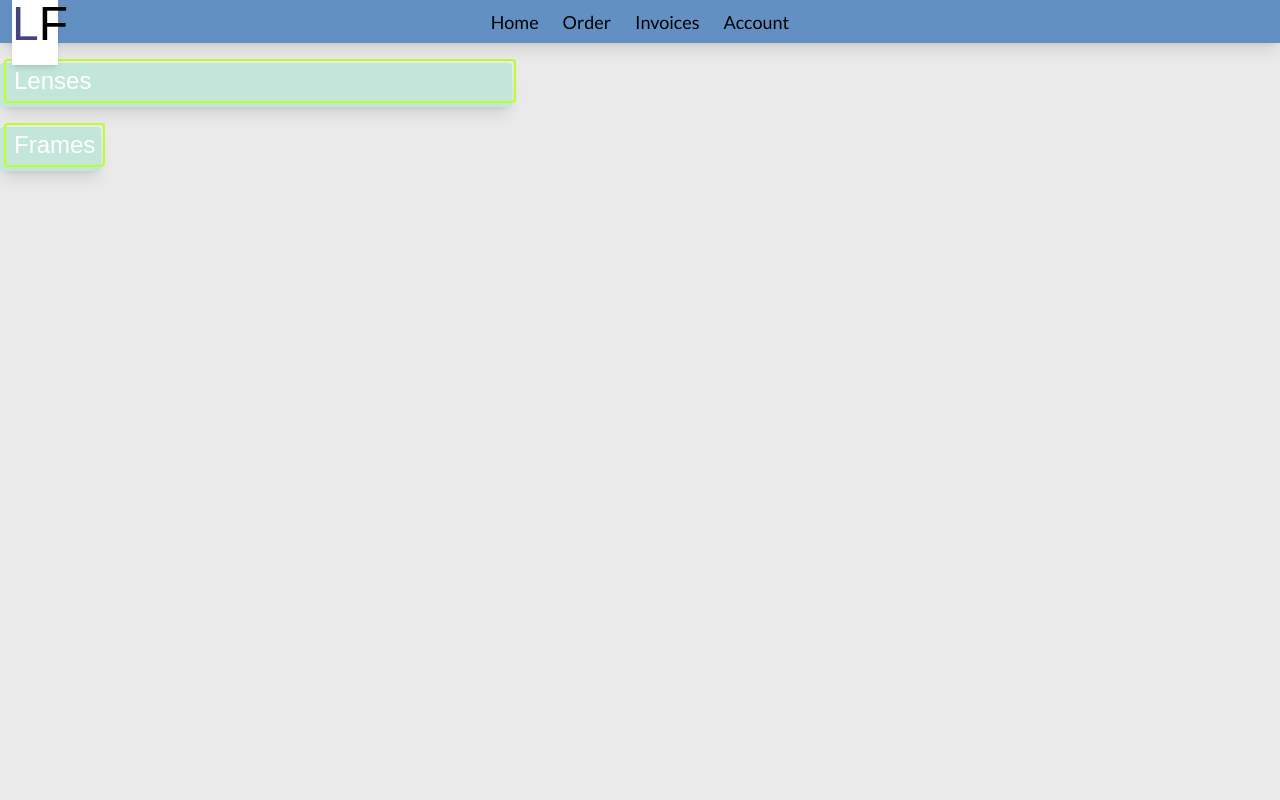
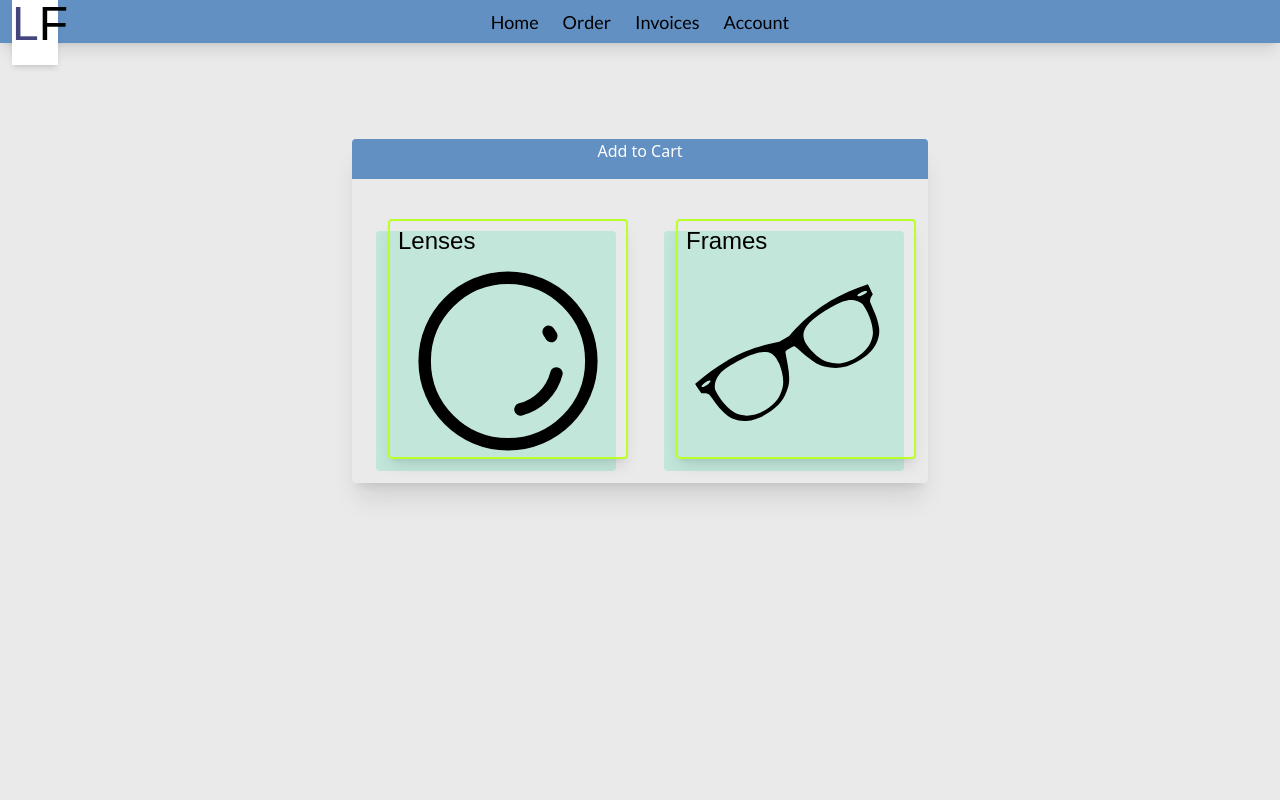
Before and after one commit to SMcDani/lensify, a React (Vite) app: page /order in a window 1280 px wide. Shown: the top 800 px of the page. Built offline with nearby package versions, Linux system fonts and the light colour scheme; a web font is replaced by a local one.

Commit message:
Added styling and SVGs to buttons

```diff
--- a/src/pages/Order.tsx
+++ b/src/pages/Order.tsx
@@ -1,15 +1,35 @@
+import lens from "../icons/lens.svg";
+import glasses from "../icons/glasses.svg";
+
 function Order() {
   return (
     <div className="h-screen">
-      <div className="flex-wrap my-auto">
-        <div className="bg-[#c2e7da] rounded-sm w-lg mt-5 shadow-lg">
-          <div className="relative -top-1 left-1 font-(family-name:--font-primary) text-2xl border-2 border-[var(--lime)] border-solid rounded-sm text-white px-2 py-1">
-            Lenses
+      <div className="w-fit mx-5 md:mx-auto mt-[12vh] rounded-sm shadow-xl overflow-hidden">
+        <div className="w-full mb-10">
+          <p className="h-10 bg-[var(--silver-lake-blue)] text-center text-white">
+            Add to Cart
+          </p>
+        </div>
+        <div className="flex flex-wrap justify-center m-auto">
+          <div className="h-60 w-60 mx-6 my-3 bg-[#c2e7da] inline-block rounded-sm">
+            <button className="relative -top-3 left-3 flex flex-col w-full h-full rounded-sm shadow-lg border-2 border-[var(--lime)] border-solid">
+              <div className="font-(family-name:--font-primary) text-center text-2xl rounded-sm px-2 py-1">
+                Lenses
+              </div>
+              <img src={lens} alt="lens icon" className="w-50 h-full m-auto" />
+            </button>
           </div>
-        </div>
-        <div className="bg-[#c2e7da] inline-block rounded-sm mt-5 shadow-lg">
-          <div className="relative -top-1 left-1 font-(family-name:--font-primary) text-2xl border-2 border-[var(--lime)] border-solid rounded-sm text-white px-2 py-1">
-            Frames
+          <div className="h-60 w-60 mx-6 my-3 bg-[#c2e7da] inline-block rounded-sm">
+            <button className="relative -top-3 left-3 flex flex-col w-full h-full rounded-sm shadow-lg border-2 border-[var(--lime)] border-solid">
+              <div className="font-(family-name:--font-primary) text-center text-2xl rounded-sm px-2 py-1">
+                Frames
+              </div>
+              <img
+                src={glasses}
+                alt="frame icon"
+                className="w-50 h-full m-auto -rotate-30"
+              />
+            </button>
           </div>
         </div>
       </div>
--- /dev/null
+++ b/src/svg.d.ts
@@ -0,0 +1,6 @@
+//necessary so ts knows how to handle svg imports
+
+declare module "*.svg" {
+  const src: string;
+  export default src;
+}
```
Also changed, not shown: src/icons/glasses.svg (added), src/icons/lens.svg (added).
